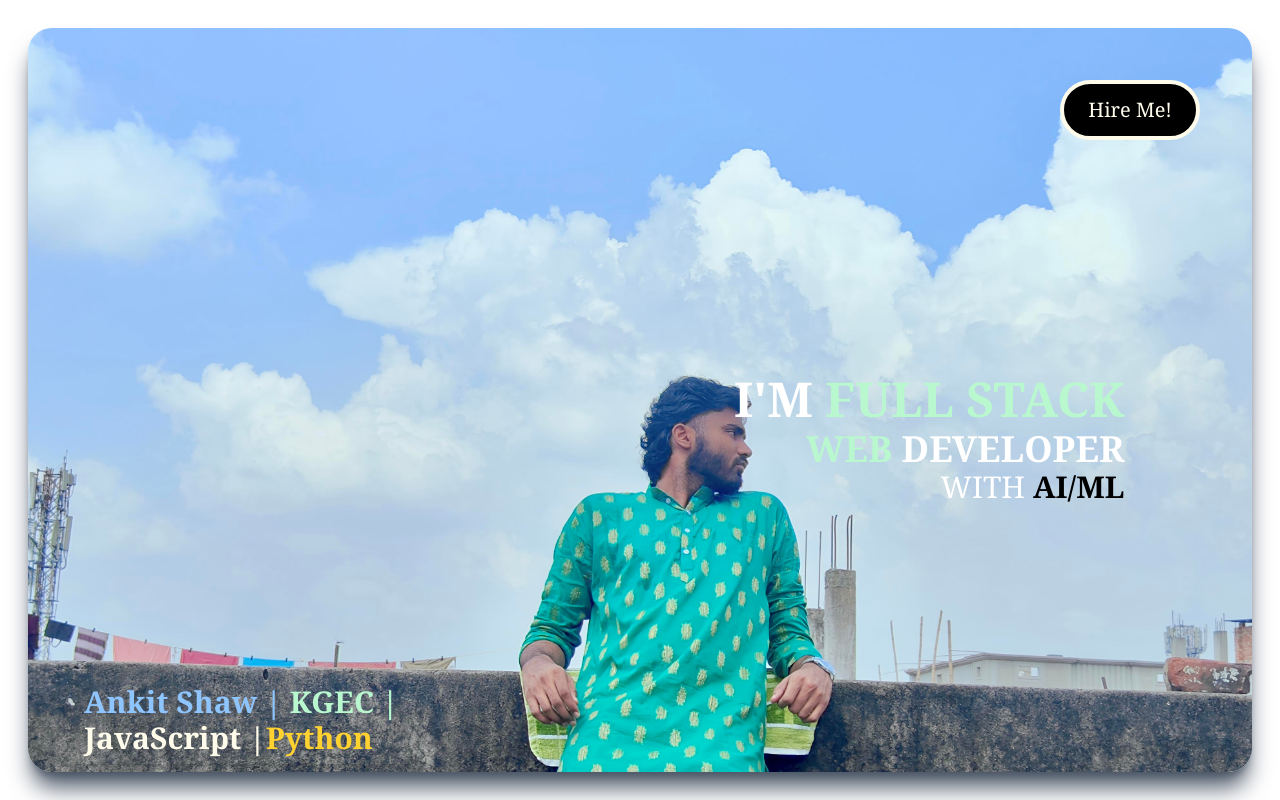
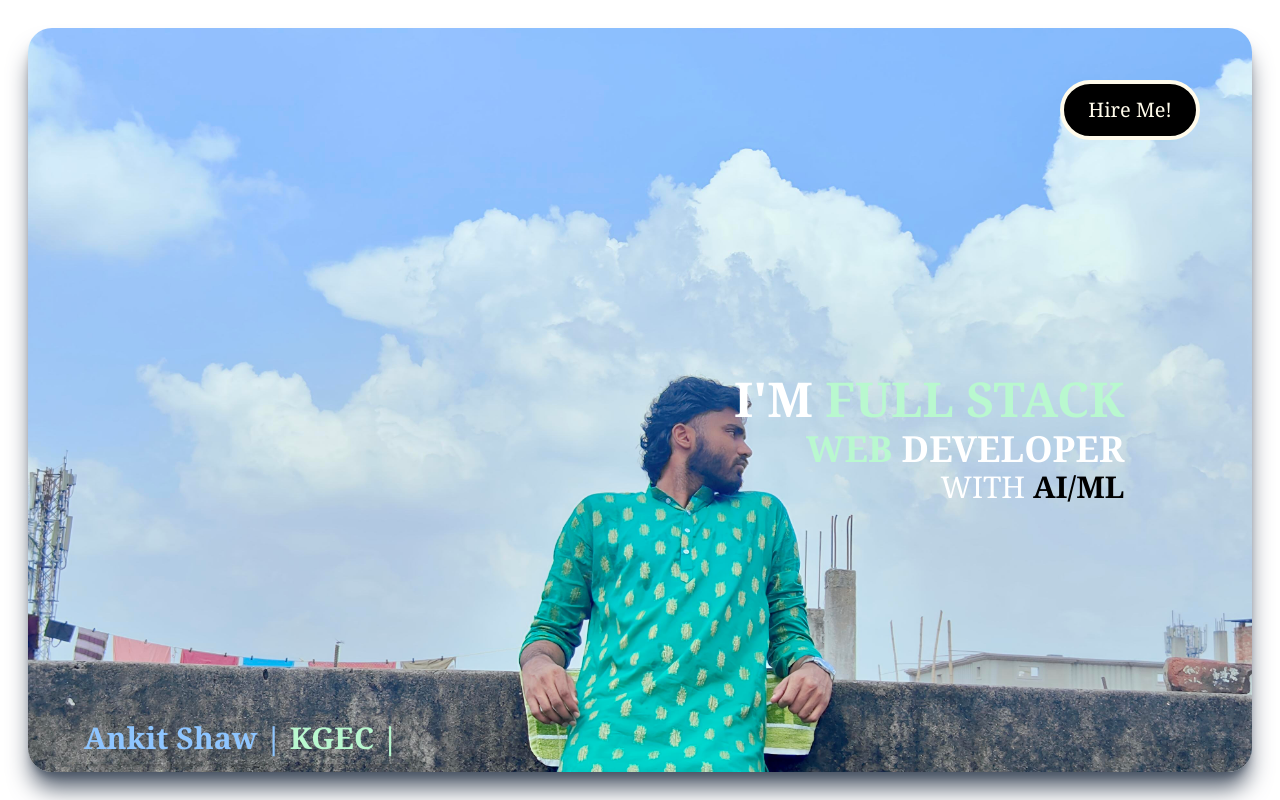
Before and after one commit to masterankit26/BuildFolio, a React (Vite) app: page / in a window 1280 px wide. Shown: the top 800 px of the page. Built offline with nearby package versions, Linux system fonts and the light colour scheme.

Commit message:
Remove programming languages from Page1ButtomText
Removed the JavaScript and Python text from the component.

```diff
--- a/src/components/Page1ButtomText.jsx
+++ b/src/components/Page1ButtomText.jsx
@@ -6,7 +6,7 @@ const Page1ButtomText = () => {
     <div className='absolute bottom-2 left-6 sm:left-10 px-4 py-2 rounded-md shadow-md'>
       <div className='text-white text-sm sm:text-base leading-relaxed font-semibold text-left'>
         <h2 className='text-3xl font-serif text-green-200'><span className='text-blue-300'>Ankit Shaw |</span> KGEC |</h2>
-        <h3 className='text-3xl font-serif text-amber-50'>JavaScript |<span className='text-amber-300'>Python</span></h3>
+
       </div>
     </div>
   );
```
